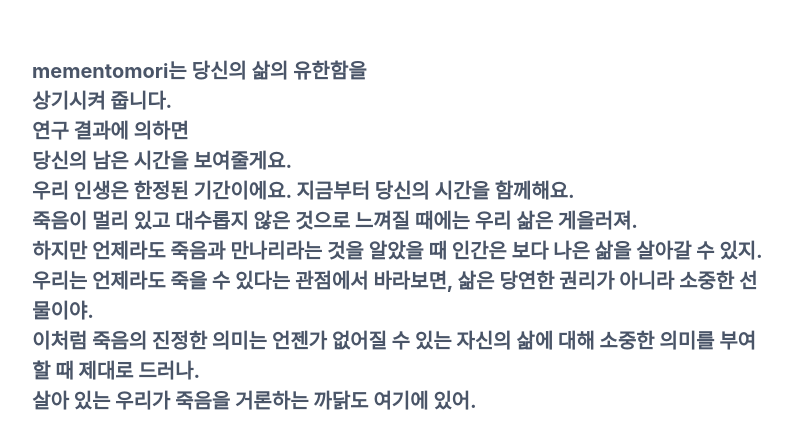
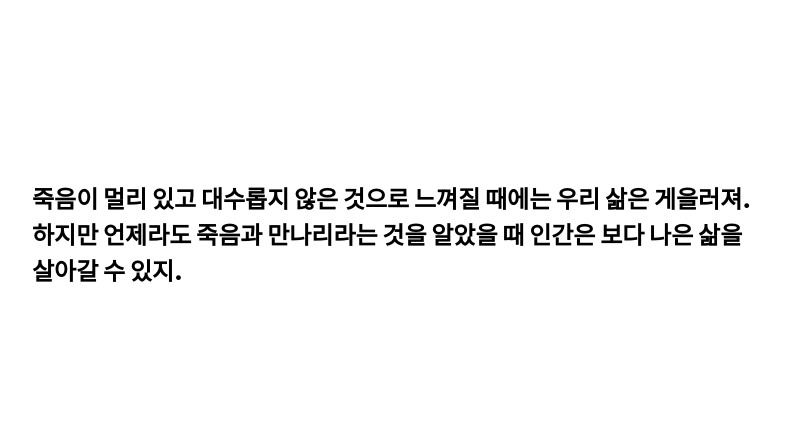
Before and after one commit to rlagudals95/memento_next, a Next.js app: page / in a window 1280 px wide. Shown: the part 164-612 px from the top of the page, without its empty margins (240-1032 px from the left). Built offline with nearby package versions, Linux system fonts and the light colour scheme.

Commit message:
feat: 캐러셀 도입 전

```diff
--- a/src/constants/style.ts
+++ b/src/constants/style.ts
@@ -1,5 +1,6 @@
 export enum FontSize {
   Small = '12px',
   Mideum = '16px',
-  Large = '20px'
+  Large = '20px',
+  XLarge = '24px',
 }
--- a/src/pages/InitPage.tsx
+++ b/src/pages/InitPage.tsx
@@ -1,32 +1,34 @@
-import CountTimer from "@/components.tsx/CountTimer";
 import styled from "@emotion/styled";
 import { FontSize } from "@/constants/style";
+import { useState } from "react";
 
 const InitPage = () => {
+
+  const [step, setStep] = useState(1);
+
+  const Container = styled.div`
+    font-size: ${FontSize.XLarge};
+    font-weight: 900;
+    color: black;
+  `
+
   return (
-    <Container className="grid h-screen place-items-center ">
-      mementomori는 당신의 삶의 유한함을<br />
-      상기시켜 줍니다.<br />
-      연구 결과에 의하면<br />
+    <Container className="grid h-screen place-items-center">
+      {/* 당신의 남은 시간을 보여줄게요<br />
+      우리 인생은 한정된 기간이에요<br />
+      지금부터 당신의 시간을 함께해요<br /> */}
+      <div>
+        죽음이 멀리 있고 대수롭지 않은 것으로 느껴질 때에는 우리 삶은 게을러져. <br />
+        하지만 언제라도 죽음과 만나리라는 것을 알았을 때 인간은 보다 나은 삶을 살아갈 수 있지.<br />
+      </div>
 
-      당신의 남은 시간을 보여줄게요.<br />
-      우리 인생은 한정된 기간이에요. 지금부터 당신의 시간을 함께해요.<br />
-
-
-
-      죽음이 멀리 있고 대수롭지 않은 것으로 느껴질 때에는 우리 삶은 게을러져. <br />
+      {/* 죽음이 멀리 있고 대수롭지 않은 것으로 느껴질 때에는 우리 삶은 게을러져. <br />
       하지만 언제라도 죽음과 만나리라는 것을 알았을 때 인간은 보다 나은 삶을 살아갈 수 있지.   <br />
       우리는 언제라도 죽을 수 있다는 관점에서 바라보면, 삶은 당연한 권리가 아니라 소중한 선물이야.   <br />
       이처럼 죽음의 진정한 의미는 언젠가 없어질 수 있는 자신의 삶에 대해 소중한 의미를 부여할 때 제대로 드러나.   <br />
-      살아 있는 우리가 죽음을 거론하는 까닭도 여기에 있어.
+      살아 있는 우리가 죽음을 거론하는 까닭도 여기에 있어. */}
     </Container>
   );
 };
 
 export default InitPage;
-
-const Container = styled.div`
-  font-size: ${FontSize.Large};
-  font-weight: 700;
-  padding: 16px;
-`
--- a/src/pages/index.tsx
+++ b/src/pages/index.tsx
@@ -13,7 +13,9 @@ const Index = () => {
         />
       }
     >
-      <InitPage />
+      <div className="px-4">
+        <InitPage />
+      </div>
     </Main>
   );
 };
```
